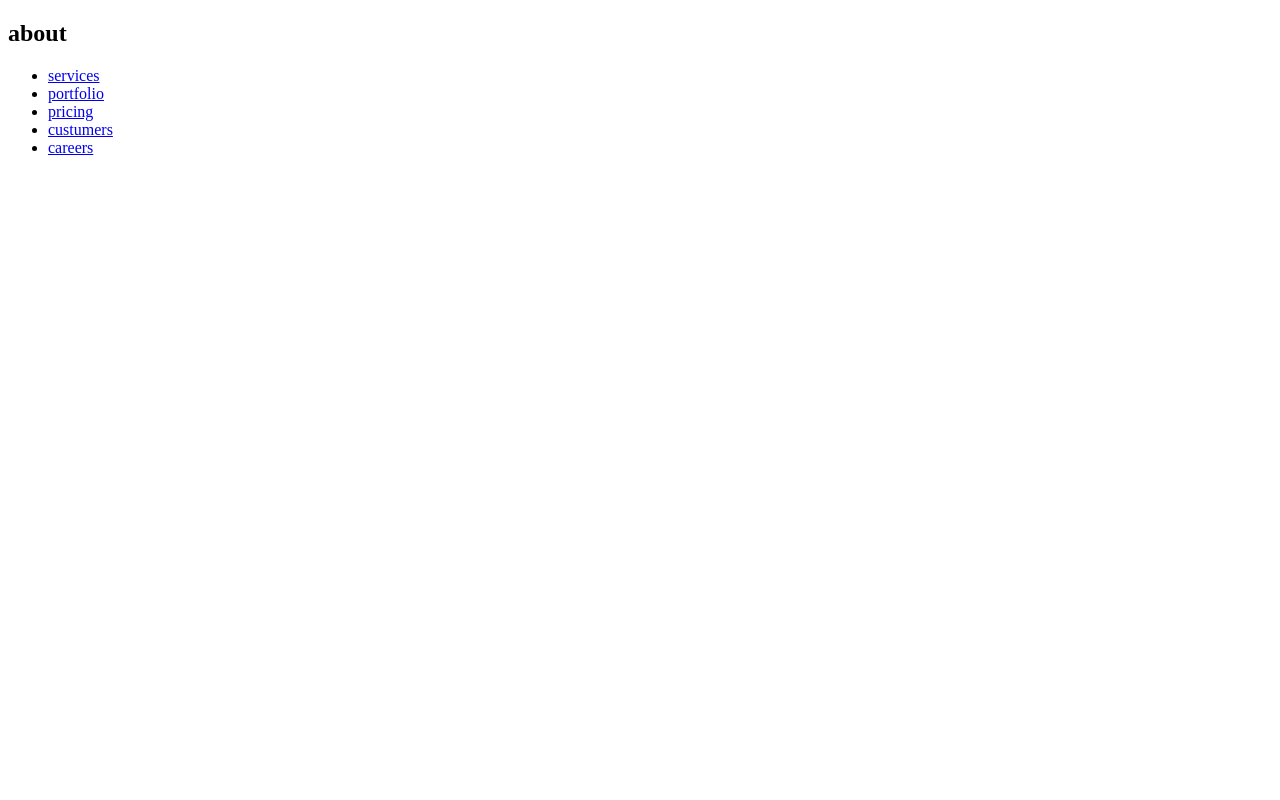
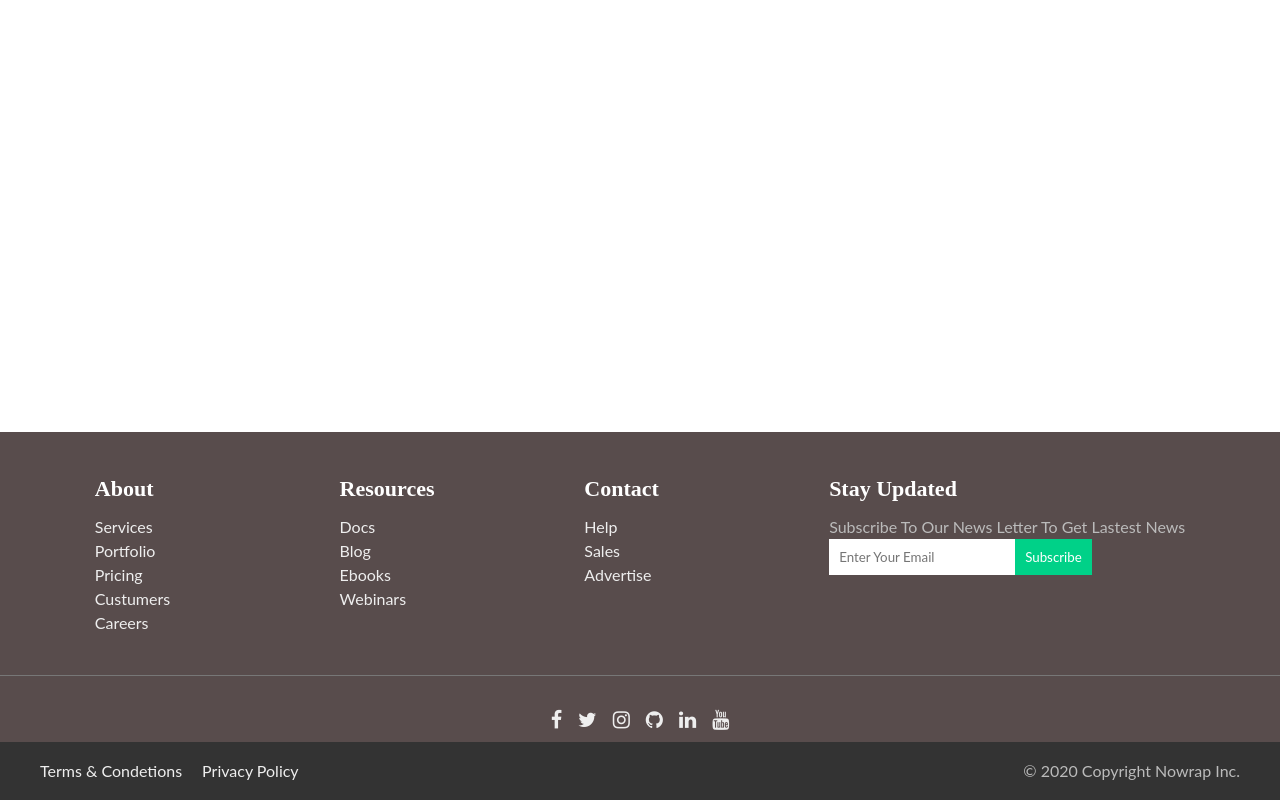
Before and after one commit to Salwa-mansour/stikyfooter, a plain HTML site: page 3rdtraining/index.html in a window 1280 px wide. Drawn offline with Linux system fonts and the light colour scheme.

Commit message:
footer training

```diff
--- a/3rdtraining/index.html
+++ b/3rdtraining/index.html
@@ -8,7 +8,7 @@
     <link rel="stylesheet" href="./style.css">
 </head>
 <body>
-    <main class="contianer"></main>
+    <main class="container"></main>
 
     <footer>
         <section class="ft-main">
@@ -23,6 +23,52 @@
             </ul>
             </div>
 
+            <div class="ft-main-item">
+                <h2 class="ft-title">resources</h2>
+                <ul>
+                    <li><a href="#">docs</a></li>
+                    <li><a href="#">blog</a></li>
+                    <li><a href="#">ebooks</a></li>
+                    <li><a href="#">webinars</a></li>
+                </ul>
+            </div>
+
+            <div class="ft-main-item">
+                <h2 class="ft-title">contact</h2>
+                <ul>
+                    <li><a href="#">help</a></li>
+                    <li><a href="#">sales</a></li>
+                    <li><a href="#">advertise</a></li>
+                </ul>
+            </div>
+
+            <div class="ft-main-item">
+                <h2 class="ft-title">stay updated</h2>
+                <p>subscribe to our news letter to get lastest news</p>
+                <form action="">
+                    <input type="email" name="email" placeholder="enter your email">
+                    <input type="submit" value="subscribe">
+                </form>
+            </div>
+        </section>
+
+        <section class="ft-social">
+            <ul class="ft-social-list">
+                <li><a href="#"><i class="fa fa-facebook"></i></a></li>
+                <li><a href="#"><i class="fa fa-twitter"></i></a></li>
+                <li><a href="#"><i class="fa fa-instagram"></i></a></li>
+                <li><a href="#"><i class="fa fa-github"></i></a></li>
+                <li><a href="#"><i class="fa fa-linkedin"></i></a></li>
+                <li><a href="#"><i class="fa fa-youtube"></i></a></li>
+            </ul>
+        </section>
+
+        <section class="ft-legal">
+            <ul class="ft-legal-list">
+                <li><a href="#">terms &amp; condetions</a></li>
+                <li><a href="#">privacy policy</a></li>
+                <li>&copy; 2020 copyright nowrap inc.</li>
+            </ul>
         </section>
     </footer>
 </body>
--- a/3rdtraining/style.css
+++ b/3rdtraining/style.css
@@ -0,0 +1,110 @@
+*{
+    margin: 0;
+    padding: 0;
+    box-sizing: border-box;
+    font-family: 'lato',sans-serif;
+    text-transform: capitalize;
+}
+footer{
+    background: rgb(88, 76, 76);
+    color:#bbb ;
+    line-height: 1.5;
+}
+ul{
+    list-style: none;
+    padding-left: 0;
+}
+footer a{
+    color:#eee ;
+    text-decoration: none;
+
+}
+a:hover{
+    text-decoration: underline;
+}
+
+body{
+    display: flex;
+    flex-direction: column;
+    min-height: 100vh;
+}
+.container{
+    flex: 1;
+}
+.ft-title{
+    font-family: 'merriweather' ,serif;
+    color: #fff;
+    font-size:1.375rem ;
+    padding-bottom: 0.625rem;
+}
+/* main footer styleing */
+.ft-main{
+    display: flex;
+    flex-wrap: wrap;
+    padding:1.25rem 1.875rem;
+}
+.ft-main-item{
+    min-width: 200px;
+    padding: 1.25rem;
+
+}
+
+@media screen and (min-width:477px){
+    .ft-main{
+        justify-content: space-around;
+    }
+}
+@media screen and (min-width:1240px){
+    .ft-main{
+        justify-content: space-evenly;
+    }
+}
+
+form{
+    display: flex;
+    flex-wrap: wrap;
+}
+input[type="email"]{
+    padding: 0.625rem;
+    margin-top: 0.3125;
+    border: 0;
+}
+input[type="submit"]{
+    padding: 0.625rem;
+    margin-top: 0.3125;
+    border: 0;
+    background:#00d188 ;
+    color:#fff ;
+    cursor: pointer;
+}
+/* socail footer stylings */
+.ft-socail{
+    padding:0 1.875rem 1.25rem ;
+}
+.ft-social-list{
+    border-top: 1px #777 solid;
+    display: flex;
+    padding-top: 1.25rem;
+    justify-content: center
+}
+.ft-social-list li{
+    font-size: 1.25rem;
+    margin: 0.5rem;
+}
+/* legal footer stylings */
+.ft-legal{
+    padding:0.9375rem 1.875rem ;
+    background:#333 ;
+}
+.ft-legal-list{
+    display: flex;
+    flex-wrap: wrap;
+   width: 100%;
+}
+.ft-legal-list li{
+    white-space: nowrap;
+    margin: 0.125rem 0.625rem;
+}
+.ft-legal-list li:nth-last-child(2){
+    flex: 1;
+}
```
